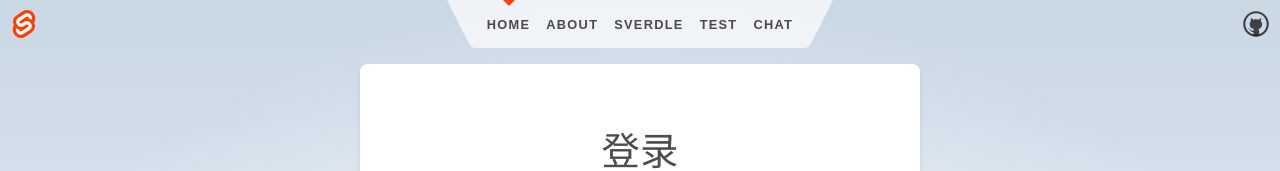
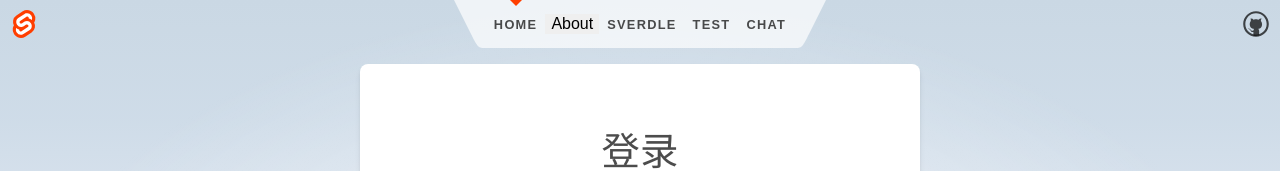
Before and after one commit to guxuerui/svelte-template, a SvelteKit app: page / in a window 1280 px wide. Shown: the top 171 px of the page. Built offline with nearby package versions, Linux system fonts and the light colour scheme; no server answers.

Commit message:
🐛 fix(Header.svelte): fix typo in authStore import ✨ feat(Header.svelte): add login check before navigating to About page ✨ feat(Header.svelte): replace About link with a button and add hover effect

```diff
--- a/src/routes/Header.svelte
+++ b/src/routes/Header.svelte
@@ -3,6 +3,9 @@
   import { page } from "$app/stores";
   import logo from "$lib/images/svelte-logo.svg";
   import github from "$lib/images/github.svg";
+  import { browser } from "$app/environment";
+  import { authStore } from "$lib/stores/authStore";
+  import { goto } from "$app/navigation";
 
   $: currentTheme = "";
 
@@ -19,6 +22,14 @@
 
   function loadTheme() {
     currentTheme = localStorage.getItem("color-schema") || "auto";
+  }
+
+  function isLogin() {
+    if (browser && !$authStore?.currentUser) {
+      alert("需要登录!");
+      return;
+    }
+    goto("/about");
   }
 
   onMount(() => {
@@ -41,8 +52,16 @@
       <li aria-current={$page.url.pathname === "/" ? "page" : undefined}>
         <a href="/">Home</a>
       </li>
-      <li aria-current={$page.url.pathname === "/about" ? "page" : undefined}>
-        <a href="/about">About</a>
+      <li
+        aria-current={$page.url.pathname === "/about" ? "page" : undefined}
+        class="flex items-center"
+      >
+        <button
+          class="border-0 bg-none cursor-pointer hover:text-#ff3e00 transition-colors"
+          on:click={isLogin}
+        >
+          About
+        </button>
       </li>
       <li
         aria-current={$page.url.pathname.startsWith("/sverdle")
```
